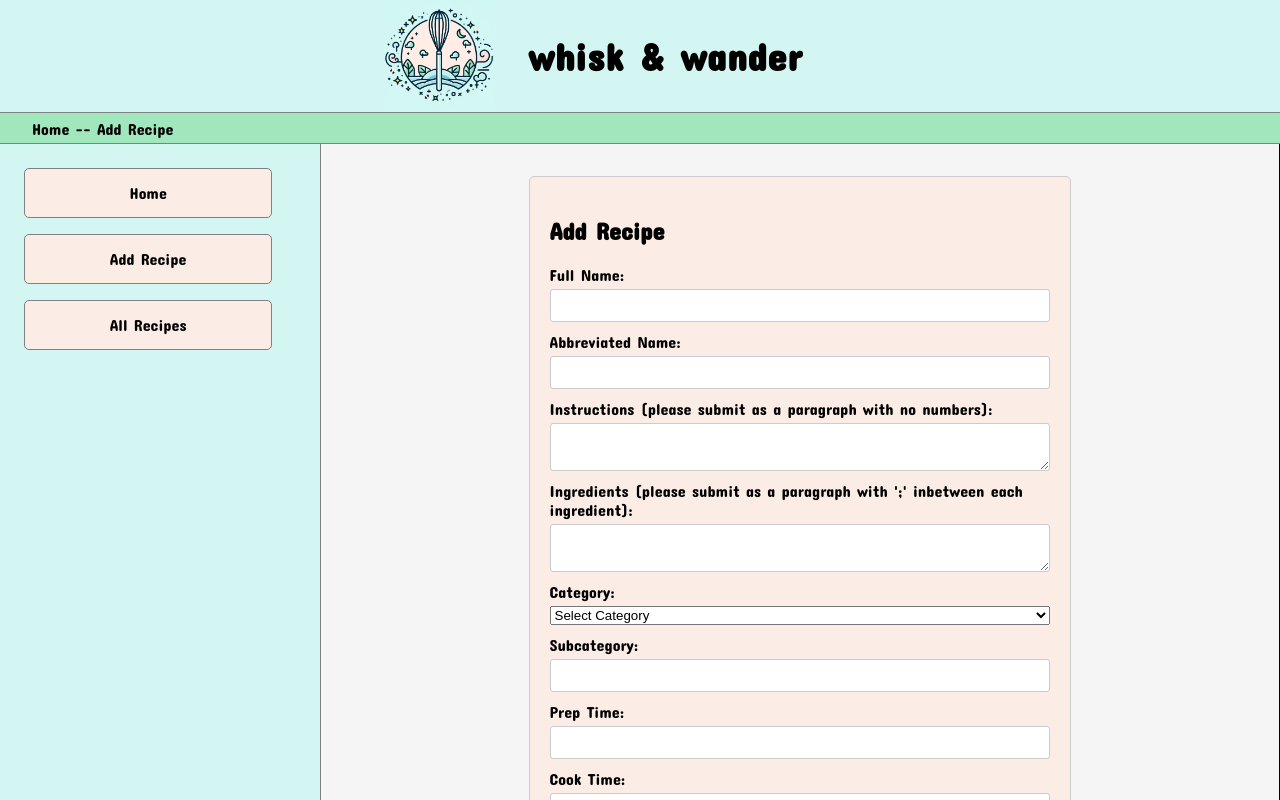
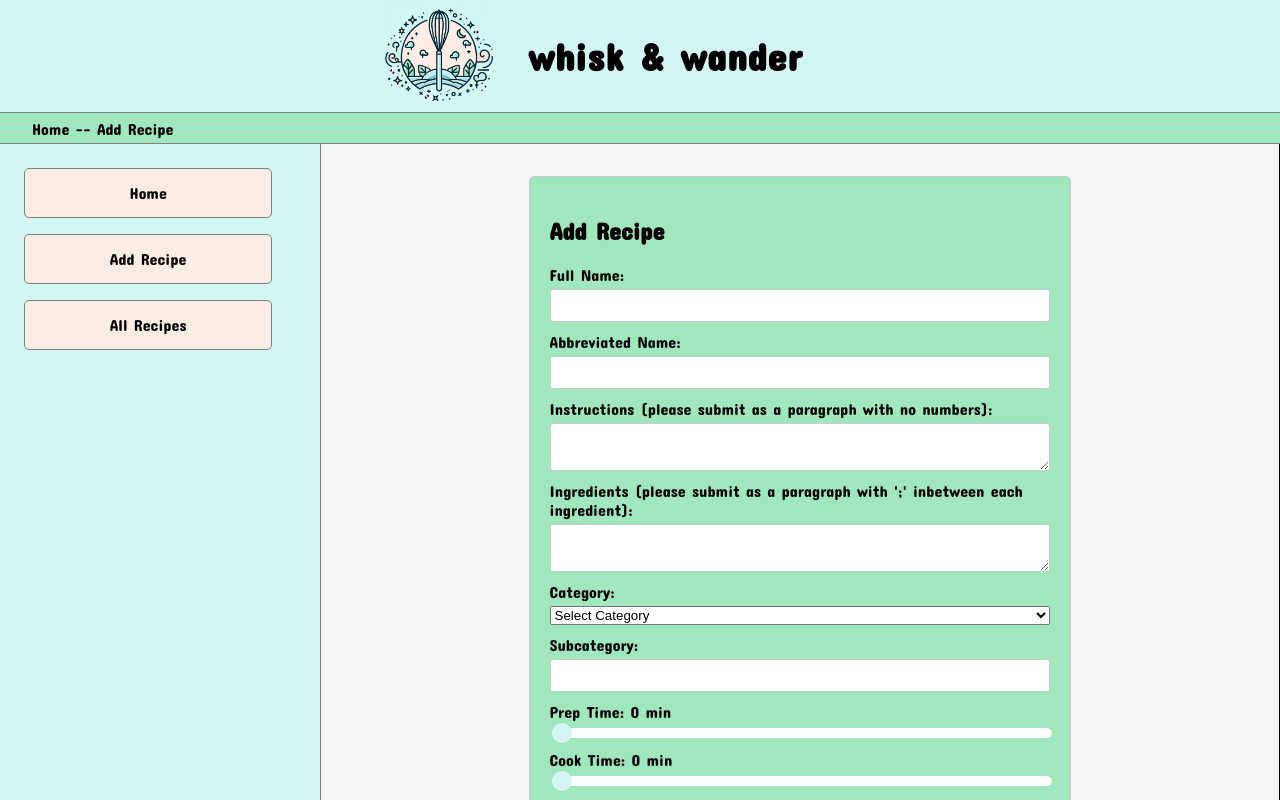
Before and after one commit to allisonwinder/whisk-and-wander, a React (Create React App) app: page /addRecipe in a window 1280 px wide. Built offline with nearby package versions, Linux system fonts and the light colour scheme.

Commit message:
working add recipe and fixing some other things

```diff
--- a/db.json
+++ b/db.json
@@ -10,7 +10,8 @@
       "prepTime": "30",
       "cookTime": "15",
       "totalTime": "45",
-      "ingredients": "1 C butter flavored shortening (regular works fine); 1 C sugar; ½ C brown sugar; 2 eggs; 2 t vanilla; 2 cups flour; 1 t salt; 1 t baking soda; 1 C oats; 1 C chocolate chips (can replace both chocolate with a pkg of chocolate chips); 1 C M&Ms"
+      "ingredients": "1 C butter flavored shortening (regular works fine); 1 C sugar; ½ C brown sugar; 2 eggs; 2 t vanilla; 2 cups flour; 1 t salt; 1 t baking soda; 1 C oats; 1 C chocolate chips (can replace both chocolate with a pkg of chocolate chips); 1 C M&Ms",
+      "id": "196c"
     },
     {
       "fullName": "Chunky Chipper Cookies",
@@ -22,7 +23,8 @@
       "prepTime": "30",
       "cookTime": "15",
       "totalTime": "45",
-      "ingredients": "2 C flour; 1 t baking soda; ½ t salt; ½ C shortening; ½ C peanut butter; 2 eggs; 1 C sugar; ½ brown sugar; 1 t vanilla; 1 T water; 1 12 oz pkg chocolate chips (big milk chocolate best)"
+      "ingredients": "2 C flour; 1 t baking soda; ½ t salt; ½ C shortening; ½ C peanut butter; 2 eggs; 1 C sugar; ½ brown sugar; 1 t vanilla; 1 T water; 1 12 oz pkg chocolate chips (big milk chocolate best)",
+      "id": "9c05"
     },
     {
       "fullName": "Nutter Butter Pie",
@@ -34,7 +36,8 @@
       "prepTime": "120",
       "cookTime": "15",
       "totalTime": "135",
-      "ingredients": "24 Nutter Butter Cookies, crushed; 6 T salted butter, melted; 8 oz. cream cheese, room temperature; 1 cup marshmallow fluff; ⅓ cup creamy peanut butter; 1 cup heavy cream; 12 Nutter Butter Cookies, crushed; ½ cup heavy cream; 1 T powdered sugar; ¼ cup creamy peanut butter, warmed and drizzled on top"
+      "ingredients": "24 Nutter Butter Cookies, crushed; 6 T salted butter, melted; 8 oz. cream cheese, room temperature; 1 cup marshmallow fluff; ⅓ cup creamy peanut butter; 1 cup heavy cream; 12 Nutter Butter Cookies, crushed; ½ cup heavy cream; 1 T powdered sugar; ¼ cup creamy peanut butter, warmed and drizzled on top",
+      "id": "d43b"
     },
     {
       "fullName": "Banana Bread",
@@ -46,7 +49,8 @@
       "prepTime": "20",
       "cookTime": "60",
       "totalTime": "80",
-      "ingredients": "½ C butter/shortening/margarine; 1 C sugar; 2 eggs; 3 ripe bananas; ½ t salt; 2 C flour; 1 t baking soda"
+      "ingredients": "½ C butter/shortening/margarine; 1 C sugar; 2 eggs; 3 ripe bananas; ½ t salt; 2 C flour; 1 t baking soda",
+      "id": "a280"
     },
     {
       "fullName": "French Bread",
@@ -58,7 +62,8 @@
       "prepTime": "130",
       "cookTime": "20",
       "totalTime": "150",
-      "ingredients": "2 ½ C warm water; 2 T yeast; 1 T salt; 1 T butter, margarine, or shortening; 6-7 C flour"
+      "ingredients": "2 ½ C warm water; 2 T yeast; 1 T salt; 1 T butter, margarine, or shortening; 6-7 C flour",
+      "id": "32e8"
     },
     {
       "fullName": "Roasted Asparagus",
@@ -70,7 +75,8 @@
       "prepTime": "5",
       "cookTime": "15",
       "totalTime": "20",
-      "ingredients": "Asparagus; 1-2 T olive oil; Salt; Pepper"
+      "ingredients": "Asparagus; 1-2 T olive oil; Salt; Pepper",
+      "id": "d3bb"
     },
     {
       "fullName": "Taco Soup",
@@ -82,7 +88,8 @@
       "prepTime": "40",
       "cookTime": "20",
       "totalTime": "60",
-      "ingredients": "1lb ground beef; 1 onion; 1 can corn or frozen; 1 can dark red kidney beans; 1 pckg taco seasoning or 3T; 1 8oz can tomato sauce (15 oz works); 1 28oz can stewed tomatoes"
+      "ingredients": "1lb ground beef; 1 onion; 1 can corn or frozen; 1 can dark red kidney beans; 1 pckg taco seasoning or 3T; 1 8oz can tomato sauce (15 oz works); 1 28oz can stewed tomatoes",
+      "id": "cef2"
     },
     {
       "fullName": "Ham Fried Rice",
@@ -94,7 +101,8 @@
       "prepTime": "10",
       "cookTime": "40",
       "totalTime": "50",
-      "ingredients": "6 C cooked rice; 2 T oil; ½ C green onions; 1 C ham; 2 eggs beaten; 1 lb frozen peas and carrots"
+      "ingredients": "6 C cooked rice; 2 T oil; ½ C green onions; 1 C ham; 2 eggs beaten; 1 lb frozen peas and carrots",
+      "id": "8050"
     },
     {
       "fullName": "Lion House Lasagna",
@@ -106,7 +114,8 @@
       "prepTime": "50",
       "cookTime": "30",
       "totalTime": "80",
-      "ingredients": "1 to 1 ½ lbs ground beef; 1 clove garlic, minced; 1 T basil; 1 20 oz can stewed tomatoes; 1 10 oz package lasagna noodles; 2 eggs, beaten; 2 T parsley flakes; 1 lb mozzarella cheese, thinkly sliced; 1 ½ T oil; 1 T parsley flakes; 2 t salt; 1 6oz can tomato paste; 3 C large-curd cheese; ½ t pepper; ½ C grated Parmesan cheese"
+      "ingredients": "1 to 1 ½ lbs ground beef; 1 clove garlic, minced; 1 T basil; 1 20 oz can stewed tomatoes; 1 10 oz package lasagna noodles; 2 eggs, beaten; 2 T parsley flakes; 1 lb mozzarella cheese, thinkly sliced; 1 ½ T oil; 1 T parsley flakes; 2 t salt; 1 6oz can tomato paste; 3 C large-curd cheese; ½ t pepper; ½ C grated Parmesan cheese",
+      "id": "7573"
     },
     {
       "fullName": "Russian Tea",
@@ -118,7 +127,8 @@
       "prepTime": "10",
       "cookTime": "10",
       "totalTime": "20",
-      "ingredients": "2 C white sugar; 2 C water; 2 quarts water; 2 C orange juice, reconstituted; ¼ C lemon juice, reconstituted; 1 t vanilla; 1 t almond extract"
+      "ingredients": "2 C white sugar; 2 C water; 2 quarts water; 2 C orange juice, reconstituted; ¼ C lemon juice, reconstituted; 1 t vanilla; 1 t almond extract",
+      "id": "2471"
     },
     {
       "fullName": "Lemon Raspberry Zucchini Bread with a Lemony Glaze",
@@ -130,7 +140,8 @@
       "prepTime": "30",
       "cookTime": "45",
       "totalTime": "75",
-      "ingredients": "2 cups unbleached all-purpose flour; 2 teaspoon baking powder; 1/2 teaspoon salt; 2 eggs; 1/2 cup vegetable oil; 2/3 cup sugar; 1/2 cup whole milk; 1/4 cup fresh lemon juice; Zest of 1 lemon; 1 cup grated zucchini; 1 cup of raspberries"
+      "ingredients": "2 cups unbleached all-purpose flour; 2 teaspoon baking powder; 1/2 teaspoon salt; 2 eggs; 1/2 cup vegetable oil; 2/3 cup sugar; 1/2 cup whole milk; 1/4 cup fresh lemon juice; Zest of 1 lemon; 1 cup grated zucchini; 1 cup of raspberries",
+      "id": "8b05"
     },
     {
       "fullName": "Asian Chicken Wraps",
@@ -142,7 +153,8 @@
       "prepTime": "15",
       "cookTime": "0",
       "totalTime": "15",
-      "ingredients": "3 cups coleslaw mix; 1 cup shredded carrots; 1/3 cup roasted peanuts; 1/4 cup chopped fresh cilantro; 2 cooked chicken breasts, chopped or sliced; 6 large tortillas; 1/4 cup honey; 1/4 cup olive oil (or vegetable oil); 1/4 cup peanut butter; 3 tablespoons unseasoned rice vinegar; 1 tablespoon soy sauce; 1 teaspoon sesame oil; 1/2 teaspoon pepper; 1/4 teaspoon salt; 1/4–1/2 teaspoon crushed red pepper flakes; 1 tablespoon grated fresh ginger; 1 large garlic clove, minced"
+      "ingredients": "3 cups coleslaw mix; 1 cup shredded carrots; 1/3 cup roasted peanuts; 1/4 cup chopped fresh cilantro; 2 cooked chicken breasts, chopped or sliced; 6 large tortillas; 1/4 cup honey; 1/4 cup olive oil (or vegetable oil); 1/4 cup peanut butter; 3 tablespoons unseasoned rice vinegar; 1 tablespoon soy sauce; 1 teaspoon sesame oil; 1/2 teaspoon pepper; 1/4 teaspoon salt; 1/4–1/2 teaspoon crushed red pepper flakes; 1 tablespoon grated fresh ginger; 1 large garlic clove, minced",
+      "id": "eaf7"
     },
     {
       "fullName": "One Pot Spicy Thai Noodles",
@@ -154,7 +166,8 @@
       "prepTime": "20",
       "cookTime": "20",
       "totalTime": "40",
-      "ingredients": "1 pound linguine; 2 TBS olive oil , divided; 2 large eggs , lightly beaten; ½ teaspoon crushed red pepper flakes; 1 zucchini , cut in half vertically, then sliced in half circles; 8 ounces mushroom , chopped; 3 cloves garlic , minced; 2 TBS brown sugar; ⅓ cup low sodium soy sauce; 1.5 TBS Sriracha hot sauce (this is A LOT of spice, tone it down if you don't like spicy); 2 inches fresh ginger , grated; 1 handful fresh cilantro , chopped; 4 green onions , chopped; ¼ cup peanuts , chopped"
+      "ingredients": "1 pound linguine; 2 TBS olive oil , divided; 2 large eggs , lightly beaten; ½ teaspoon crushed red pepper flakes; 1 zucchini , cut in half vertically, then sliced in half circles; 8 ounces mushroom , chopped; 3 cloves garlic , minced; 2 TBS brown sugar; ⅓ cup low sodium soy sauce; 1.5 TBS Sriracha hot sauce (this is A LOT of spice, tone it down if you don't like spicy); 2 inches fresh ginger , grated; 1 handful fresh cilantro , chopped; 4 green onions , chopped; ¼ cup peanuts , chopped",
+      "id": "d652"
     },
     {
       "id": "ec28",
@@ -168,6 +181,19 @@
       "cookTime": "20",
       "totalTime": "30",
       "image": "https://thewholecook.com/wp-content/uploads/2020/08/Easy-Turkey-Zucchini-Skillet-1-7-300x300.jpg"
+    },
+    {
+      "id": "d60a",
+      "fullName": "Peanut Butter Sheet Cake",
+      "abrvName": "Sheet Cake",
+      "category": "Dessert",
+      "subcategory": "Brownies/Bars",
+      "instructions": "Preheat oven to 400 F. In a large bowl, mix together sugar, baking soda, flour and salt. Set aside. Combine butter, water and peanut butter in a saucepan and bring to boil. Pour over flour mixture. Add milk, vanilla and eggs. Mix. Pour in a large cookie sheet or jelly roll pan (10x15x1-inch, plus or minus). Bake at 400 F for 20 minutes. Remove from oven and cool before frosting. For the frosting: Bring butter, peanut butter and milk to boil in a saucepan. Add the powdered sugar and mix until combined. Pour warmed frosting over cooled cake.",
+      "ingredients": "2 cups Sugar; 1 teaspoon Baking Soda; 2 cups Flour; 1 teaspoon Salt; 2 sticks Butter; 1 cup Water; 1 cup Peanut Butter; ½ cups Milk; 1 teaspoon Vanilla; 2 whole Eggs; 1 stick Butter; ½ cups Peanut Butter; 6 teaspoons Milk; 1 pound Powdered Sugar",
+      "prepTime": "15",
+      "cookTime": "20",
+      "totalTime": "35",
+      "image": "https://www.shugarysweets.com/wp-content/uploads/2021/02/peanut-butter-sheet-cake-served.jpg"
     }
   ]
 }
--- a/src/components/AddRecipe.css
+++ b/src/components/AddRecipe.css
@@ -4,7 +4,7 @@
   padding: 20px;
   border: 1px solid #ccc;
   border-radius: 5px;
-  background-color: #fbede6;
+  background-color: #a0e7bd;
 }
 
 .recipe-form {
@@ -30,7 +30,7 @@ textarea {
 
 .submit-button {
   padding: 10px 20px;
-  background-color: #a0e7bd;
+  background-color: #fbede6;
   color: black;
   border: none;
   border-radius: 3px;
@@ -38,5 +38,35 @@ textarea {
 }
 
 .submit-button:hover {
-  background-color: #a0e7bd;
+  background-color: #ccc;
 }
+
+.slider {
+  -webkit-appearance: none;
+  appearance: none;
+  width: 100%;
+  height: 10px;
+  border-radius: 5px;
+  background: white; /* Default background color */
+  outline: #ccc;
+}
+
+/* Custom styles for the slider thumb */
+.slider::-webkit-slider-thumb {
+  -webkit-appearance: none;
+  appearance: none;
+  width: 20px;
+  height: 20px;
+  border-radius: 50%;
+  background: #d4f6f2;
+  cursor: pointer;
+  outline: #ccc;
+}
+
+.slider::-moz-range-thumb {
+  width: 20px;
+  height: 20px;
+  border-radius: 50%;
+  background: #fbede6;
+  cursor: pointer;
+}
--- a/src/components/AddRecipe.tsx
+++ b/src/components/AddRecipe.tsx
@@ -10,9 +10,9 @@ export default function AddRecipe() {
     subcategory: "",
     instructions: "",
     ingredients: "",
-    prepTime: "",
-    cookTime: "",
-    totalTime: "",
+    prepTime: "0",
+    cookTime: "0",
+    totalTime: "0",
     image: "",
   });
 
@@ -58,6 +58,14 @@ export default function AddRecipe() {
     setNewRecipe((prevState) => ({
       ...prevState,
       category: value,
+    }));
+  };
+
+  const handleSliderChange = (event: React.ChangeEvent<HTMLInputElement>) => {
+    const { name, value } = event.target;
+    setNewRecipe((prevState) => ({
+      ...prevState,
+      [name]: value,
     }));
   };
 
@@ -153,33 +161,48 @@ export default function AddRecipe() {
             />
           </div>
           <div className="form-group">
-            <label htmlFor="prepTime">Prep Time:</label>
+            <label htmlFor="prepTime">
+              Prep Time: {newRecipe.prepTime} min
+            </label>
             <input
-              type="text"
+              type="range" // Use range input for sliding bar
               id="prepTime"
               name="prepTime"
+              min="0" // Min value for the sliding bar
+              max="200" // Max value for the sliding bar
               value={newRecipe.prepTime}
-              onChange={handleInputChange}
+              onChange={handleSliderChange} // Call handleSliderChange when slider value changes
+              className="slider brand"
             />
           </div>
           <div className="form-group">
-            <label htmlFor="cookTime">Cook Time:</label>
+            <label htmlFor="cookTime">
+              Cook Time: {newRecipe.cookTime} min
+            </label>
             <input
-              type="text"
+              type="range"
               id="cookTime"
               name="cookTime"
+              min="0"
+              max="200"
               value={newRecipe.cookTime}
-              onChange={handleInputChange}
+              onChange={handleSliderChange}
+              className="slider brand"
             />
           </div>
           <div className="form-group">
-            <label htmlFor="totalTime">Total Time:</label>
+            <label htmlFor="totalTime">
+              Total Time: {newRecipe.totalTime} min
+            </label>
             <input
-              type="text"
+              type="range"
               id="totalTime"
               name="totalTime"
+              min="0"
+              max="200"
               value={newRecipe.totalTime}
-              onChange={handleInputChange}
+              onChange={handleSliderChange}
+              className="slider brand"
             />
           </div>
           <div className="form-group">
--- a/src/components/Navigation.css
+++ b/src/components/Navigation.css
@@ -28,9 +28,11 @@ nav {
   line-height: 2em;
   border-radius: 5px;
   color: black; /* Button text color */
+  transition: transform 0.2s, background-color 0.2s;
 }
 
 .btn:hover {
+  transform: scale(1.05);
   background-color: #ffe0cc; /* Change background color on hover */
 }
 
--- a/src/components/RecipeView.tsx
+++ b/src/components/RecipeView.tsx
@@ -44,6 +44,7 @@ export default function RecipeView() {
             </p>
           </div>
           <div className="ingredients brand">
+            <h2 className="brand">Ingredients</h2>
             <ul>
               {parseIngredients(recipe.ingredients).map((ingred, index) => (
                 <li key={index}>{ingred}</li>
@@ -51,6 +52,7 @@ export default function RecipeView() {
             </ul>
           </div>
           <div className="instructions brand">
+            <h2 className="brand">Instructions</h2>
             <ol>
               {parseInstructions(recipe.instructions).map((sentence, index) => (
                 <li key={index}>{sentence}</li>
```
